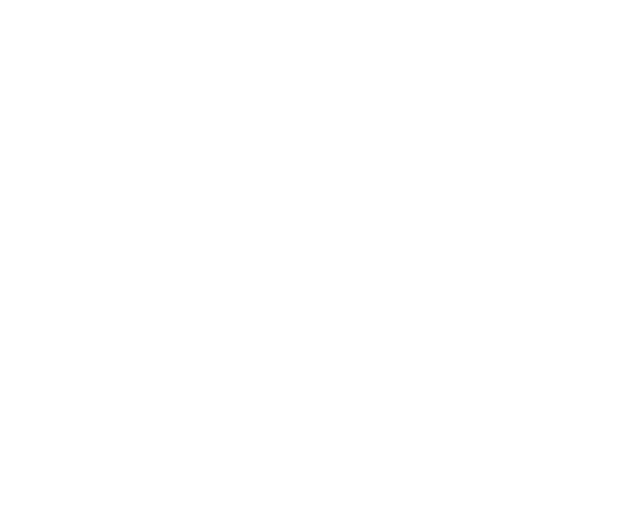
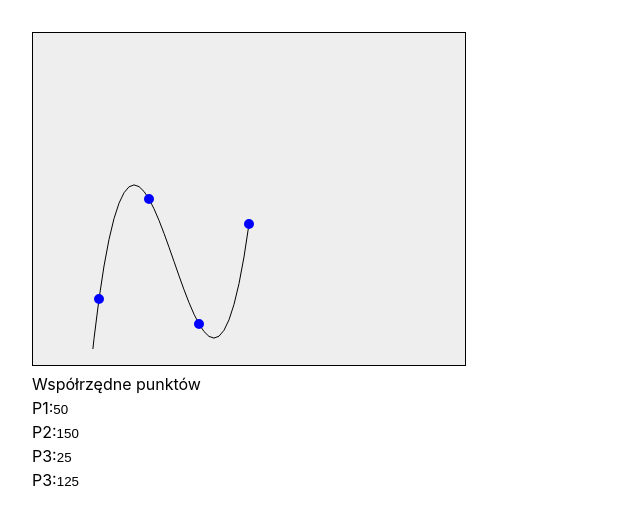
Before and after one commit to mateuszmanczak04/spline-creator, a React (Vite) app: page / in a window 1280 px wide. Shown: the top 524 px of the page, without its empty margins (0-640 px from the left). Built offline with nearby package versions, Linux system fonts and the light colour scheme.

Commit message:
feat: basic chart with 4 points and option to change points' y values

```diff
--- a/package.json
+++ b/package.json
@@ -10,6 +10,7 @@
     "preview": "vite preview"
   },
   "dependencies": {
+    "ml-matrix": "^6.11.0",
     "react": "^18.2.0",
     "react-dom": "^18.2.0"
   },
--- a/src/components/Learning.tsx
+++ b/src/components/Learning.tsx
@@ -1,33 +1,142 @@
-import { useEffect } from 'react';
-import toUpperTriangularMatrix from '../utils/toUpperTriangularMatrix';
-// import drawPoint from '../utils/drawPoint';
-
-// type Point = {
-// 	x: number;
-// 	y: number;
-// };
-
-// const points: Point[] = [
-// 	{ x: 0, y: 0 },
-// 	{ x: 1, y: 2 },
-// 	{ x: 2, y: 3 },
-// 	{ x: 3, y: 2 },
-// 	{ x: 4, y: 4 },
-// 	{ x: 5, y: 4 },
-// 	{ x: 6, y: 3 },
-// ];
+import Matrix, { solve } from 'ml-matrix';
+import { useCallback, useEffect, useRef, useState } from 'react';
+import { Point } from '../types';
+import drawPoint from '../utils/drawPoint';
 
 const Learning = () => {
+	const [points, setPoints] = useState<Point[]>([
+		{ x: 50, y: 50 },
+		{ x: 100, y: 150 },
+		{ x: 150, y: 25 },
+		{ x: 200, y: 125 },
+	]);
+	const canvasRef = useRef<HTMLCanvasElement | null>(null);
+
+	const repaint = useCallback(() => {
+		const canvas = canvasRef.current!;
+		const ctx = canvas.getContext('2d')!;
+
+		ctx.clearRect(0, 0, 400, 300);
+
+		if (!ctx) {
+			console.log('ctx is undefined');
+			return;
+		}
+
+		const A = new Matrix([
+			[points[0].x ** 3, points[0].x ** 2, points[0].x, 1],
+			[points[1].x ** 3, points[1].x ** 2, points[1].x, 1],
+			[points[2].x ** 3, points[2].x ** 2, points[2].x, 1],
+			[points[3].x ** 3, points[3].x ** 2, points[3].x, 1],
+		]);
+		const B = new Matrix([
+			[points[0].y],
+			[points[1].y],
+			[points[2].y],
+			[points[3].y],
+		]);
+
+		const result = solve(A, B).to2DArray();
+
+		const a = result[0][0];
+		const b = result[1][0];
+		const c = result[2][0];
+		const d = result[3][0];
+
+		const height = canvas.height;
+		ctx.moveTo(points[0].x, points[0].y);
+		ctx.beginPath();
+		ctx.fillStyle = 'blue';
+		for (let x = 0; x <= 200; x += 5) {
+			const y = a * x ** 3 + b * x ** 2 + c * x + d;
+			console.log({ x, y });
+			ctx.lineTo(x, height - y);
+		}
+		ctx.stroke();
+
+		points.forEach(p => drawPoint(ctx, height, p.x, p.y));
+	}, [points]);
+
 	useEffect(() => {
-		const M = [
-			[4, 6, 2, 4],
-			[9, 2, 3, 1],
-			[3, 11, 0, 5],
-		];
-		console.table(toUpperTriangularMatrix(M));
-	}, []);
+		repaint();
+	}, [repaint]);
 
-	return <canvas id='splineCanvas' width='800' height='600'></canvas>;
+	return (
+		<>
+			<canvas
+				ref={canvasRef}
+				width={400}
+				height={300}
+				style={{
+					background: '#eee',
+					border: '1px solid black',
+					padding: '1rem',
+				}}></canvas>
+			<div>
+				<p>Współrzędne punktów</p>
+				<div>
+					<span>P1:</span>
+					<input
+						type='number'
+						value={points[0].y}
+						onChange={e =>
+							setPoints(prev => [
+								{ x: prev[0].x, y: parseInt(e.target.value) },
+								prev[1],
+								prev[2],
+								prev[3],
+							])
+						}
+					/>
+				</div>
+				<div>
+					<span>P2:</span>
+					<input
+						type='number'
+						value={points[1].y}
+						onChange={e =>
+							setPoints(prev => [
+								prev[0],
+								{ x: prev[1].x, y: parseInt(e.target.value) },
+								prev[2],
+								prev[3],
+							])
+						}
+					/>
+				</div>
+				<div>
+					<span>P3:</span>
+					<input
+						type='number'
+						value={points[2].y}
+						onChange={e =>
+							setPoints(prev => [
+								prev[0],
+								prev[1],
+								{ x: prev[2].x, y: parseInt(e.target.value) },
+								prev[3],
+							])
+						}
+					/>
+				</div>
+				<div>
+					<span>P3:</span>
+					<input
+						type='number'
+						value={points[3].y}
+						onChange={e =>
+							setPoints(prev => [
+								prev[0],
+								prev[1],
+								prev[2],
+								{ x: prev[3].x, y: parseInt(e.target.value) },
+							])
+						}
+					/>
+				</div>
+			</div>
+		</>
+	);
 };
 
 export default Learning;
```
Also changed, not shown: 1 other file (tests, documents, lock files or other folders).
